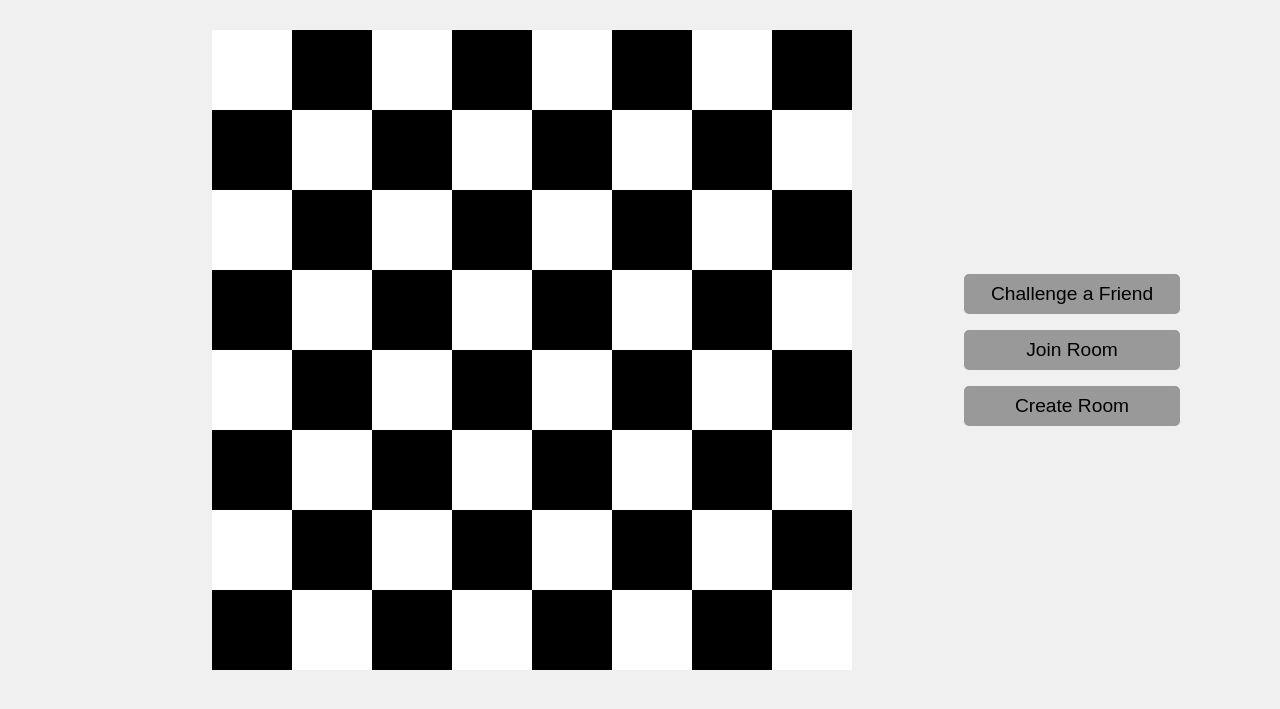
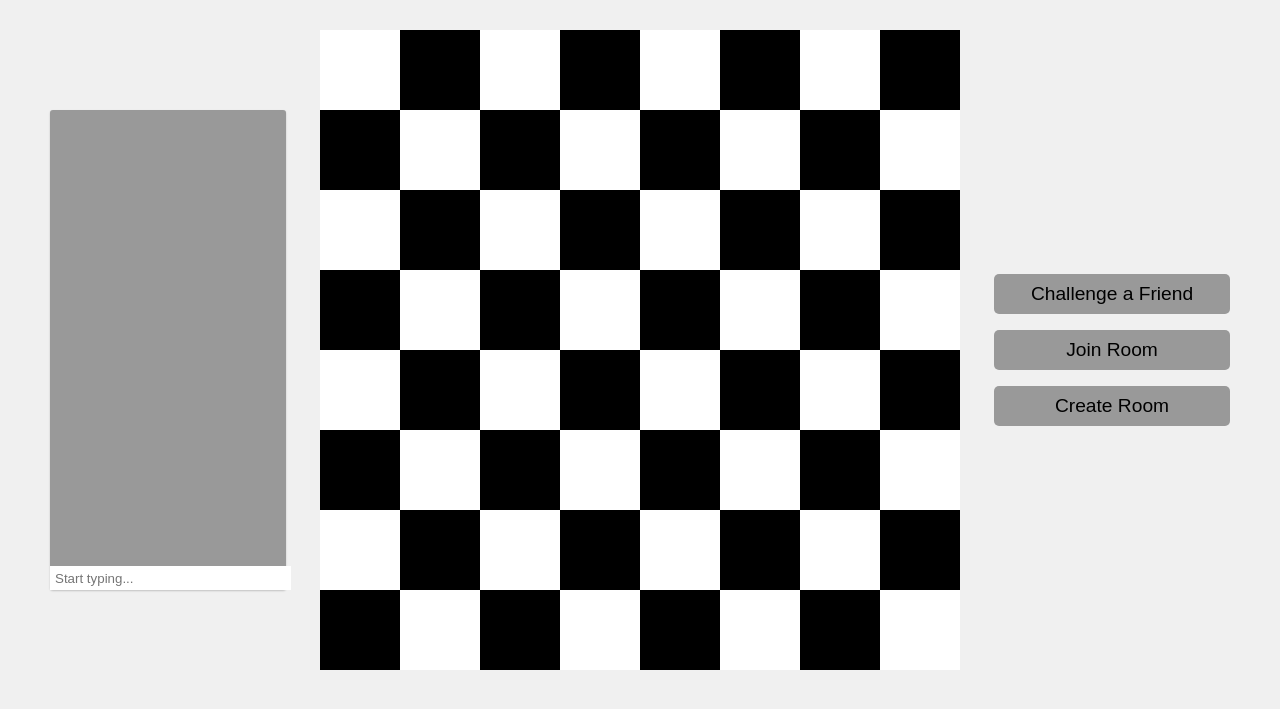
Before and after one commit to tobyrachner/Online-Chess, a Flask app: page / in a window 1280 px wide. Shown: the part 60-769 px from the top of the page. Run offline with Flask 3, Linux system fonts and the light colour scheme.

Commit message:
added chatbox to home page

```diff
--- a/website/static/base.css
+++ b/website/static/base.css
@@ -32,6 +32,25 @@ header {
 }
 
 
+.chat {
+    width: 20%;
+    height: 60vh;
+    background-color: hsl(0, 0%, 60%);
+    border-radius: 3px;
+    box-shadow: 0 1px 2px rgba(0, 0, 0, 0.2);
+}
+.chat-history {
+    height: 95%;
+}
+.chatbox {
+    min-height: 20px;
+    height: 5%;
+    width: 100%;
+    border: 0;
+    padding: 0;
+    padding-left: 5px;
+}
+
 .board {
     height: min(80vh, 100vw);
     width: min(80vh, 100vw);
--- a/website/static/home.css
+++ b/website/static/home.css
@@ -2,7 +2,7 @@
     display: flex;
     justify-content: space-between;
     align-items: center;
-    margin: 30px 100px;
+    margin: 30px 50px;
 }
 
 .play-buttons {
--- a/website/templates/home.html
+++ b/website/templates/home.html
@@ -6,7 +6,10 @@
 {% endblock %}
 {% block content %}
 <div class="home-content">
-  <div class="chat"></div>
+  <div class="chat">
+    <div class="chat-history"></div>
+    <input type="text" class="chatbox" placeholder="Start typing...">
+  </div>
   <div class="board">
       <div class="square white"></div>
       <div class="square black"></div>
```
